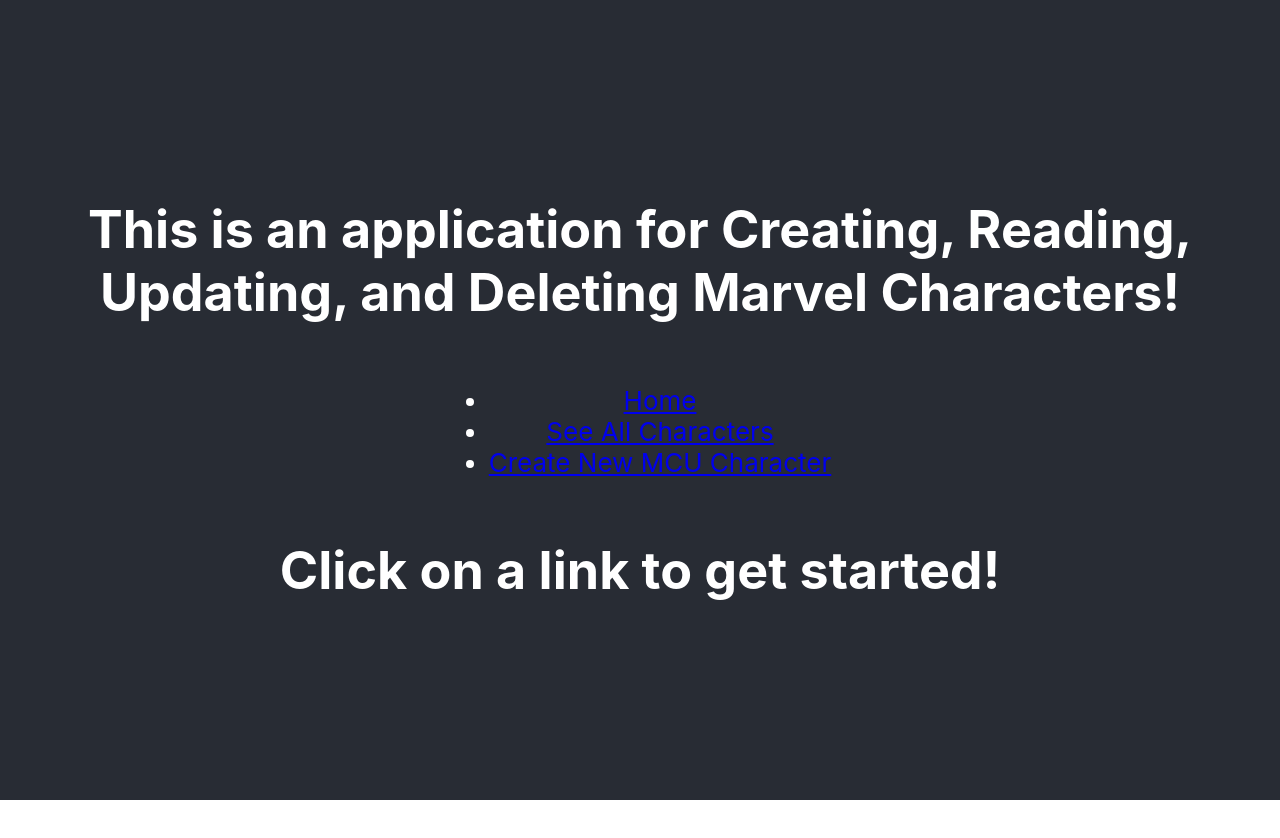
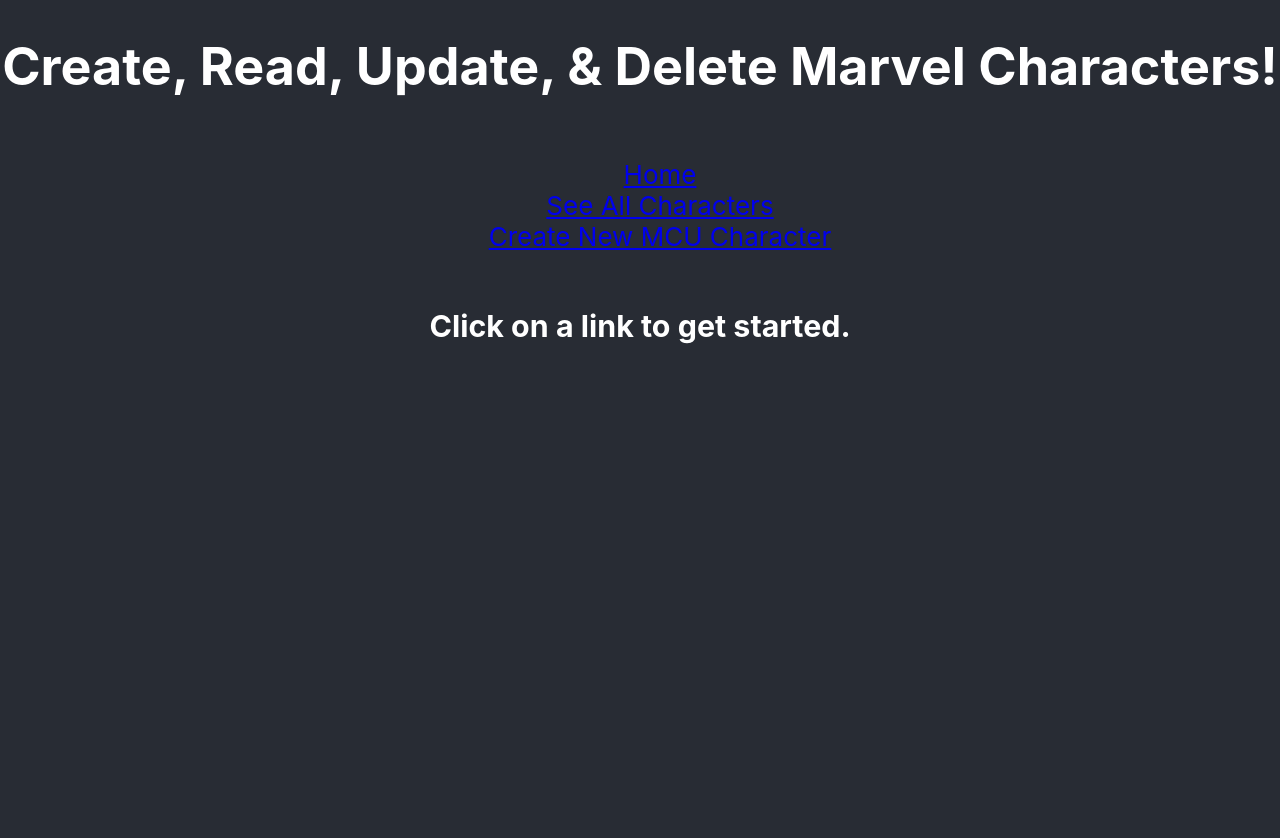
Before and after one commit to davisnatalie/MCU-front-end, a React (Create React App) app: page / in a window 1280 px wide. Shown: the top 838 px of the page. Before the commit the page ends 800 px from the top, so only its background shows below. Built offline with nearby package versions, Linux system fonts and the light colour scheme; no server answers.

Commit message:
update css

```diff
--- a/src/App.css
+++ b/src/App.css
@@ -23,6 +23,13 @@ header {
   justify-content: center;
   font-size: calc(10px + 2vmin);
   color: white;
+}
+
+h3 {
+height: 75vh;
+}
+
+li {
   list-style: none;
 }
 
--- a/src/App.js
+++ b/src/App.js
@@ -10,7 +10,7 @@ function App() {
   return (
     <div className="App">
       <header>
-      <h1> This is an application for Creating, Reading, Updating, and Deleting Marvel Characters!</h1>
+      <h1> Create, Read, Update, & Delete Marvel Characters!</h1>
         <nav>
           <ul>
               <li>
--- a/src/Home.js
+++ b/src/Home.js
@@ -1,7 +1,7 @@
 function Home() {
     return (
         <>
-            <h1>Click on a link to get started!</h1>
+            <h3>Click on a link to get started.</h3>
         </>
     );
 }
--- a/src/OneCharacter.js
+++ b/src/OneCharacter.js
@@ -76,7 +76,7 @@ function OneCharacter() {
 
     return (
         <>
-        <h1>{character.name}</h1>
+        <h3>{character.name}.</h3>
         <form onSubmit={handleOnSubmit}>
         <p>
             Debuted in&nbsp;
```
Also changed, not shown: 1 other file (tests, documents, lock files or other folders).
